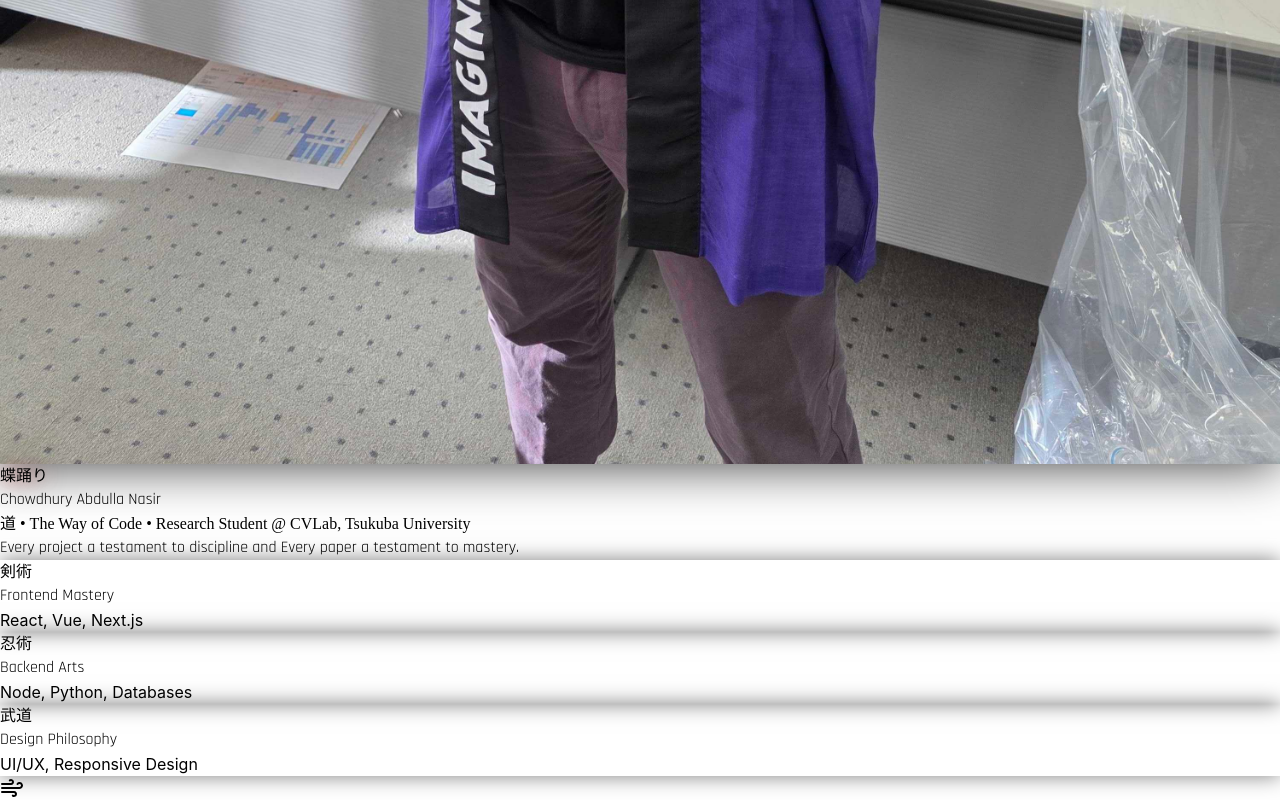
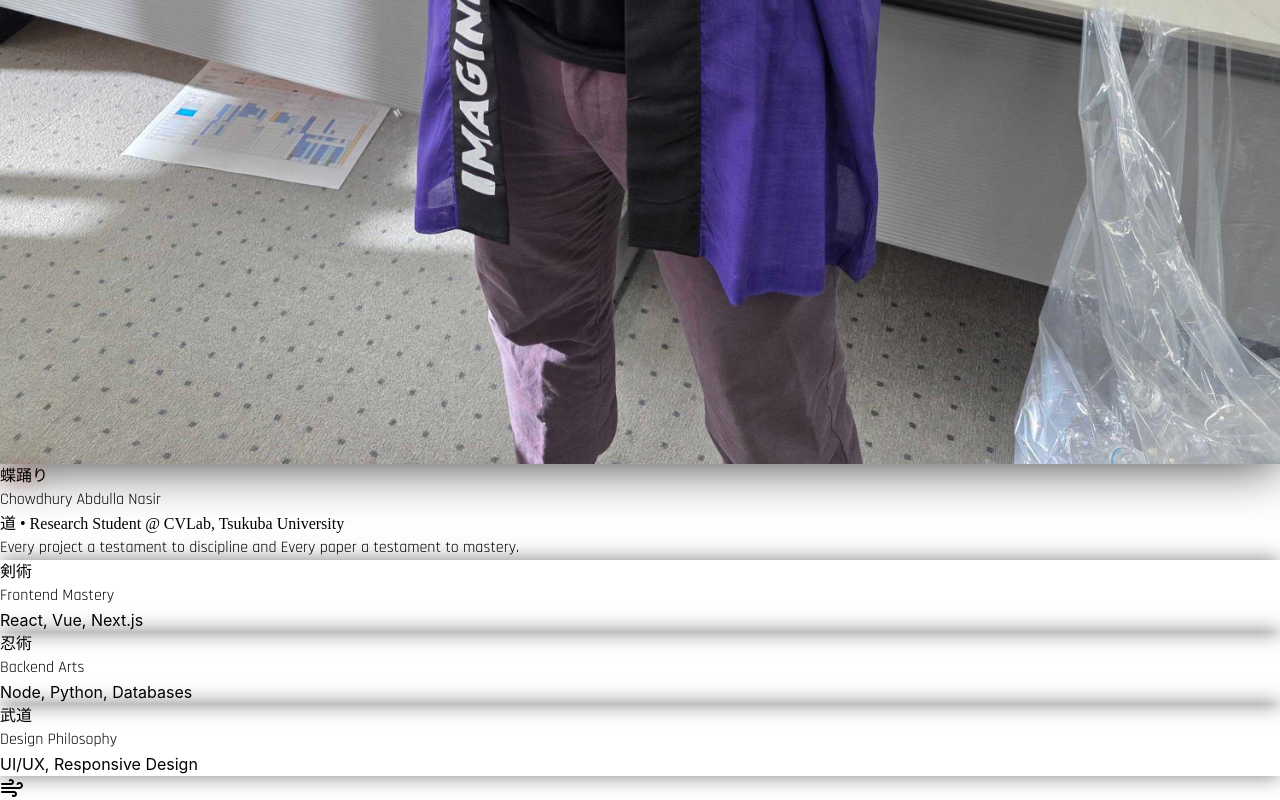
Before and after one commit to Abdullah-Nasir-Chowdhury/samurai-portfolio, a React (Vite) app: page / in a window 1280 px wide. Shown: the part 2939-3739 px from the top of the page. Built offline with nearby package versions, Linux system fonts and the light colour scheme.

Commit message:
Updated site

```diff
--- a/src/SamuraiPortfolio.jsx
+++ b/src/SamuraiPortfolio.jsx
@@ -619,7 +619,7 @@ function HomePage() {
           <div className="h-px w-12 bg-red-600" />
         </div>
         <p className="mt-4 text-red-200 text-sm tracking-wide" style={{ fontFamily: '"Noto Serif JP", serif' }}>
-          道 • The Way of Code • Research Student @ CVLab, Tsukuba University
+          道 • Research Student @ CVLab, Tsukuba University
         </p>
       </div>
 
```
